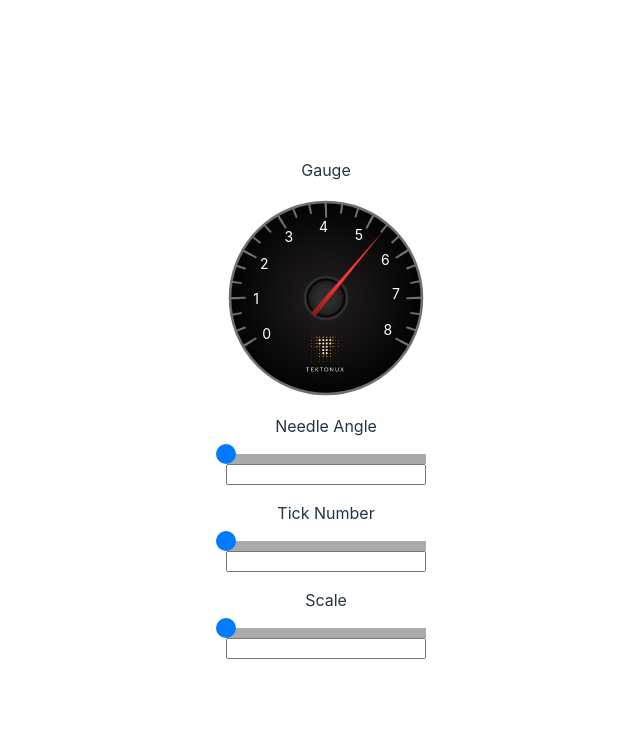
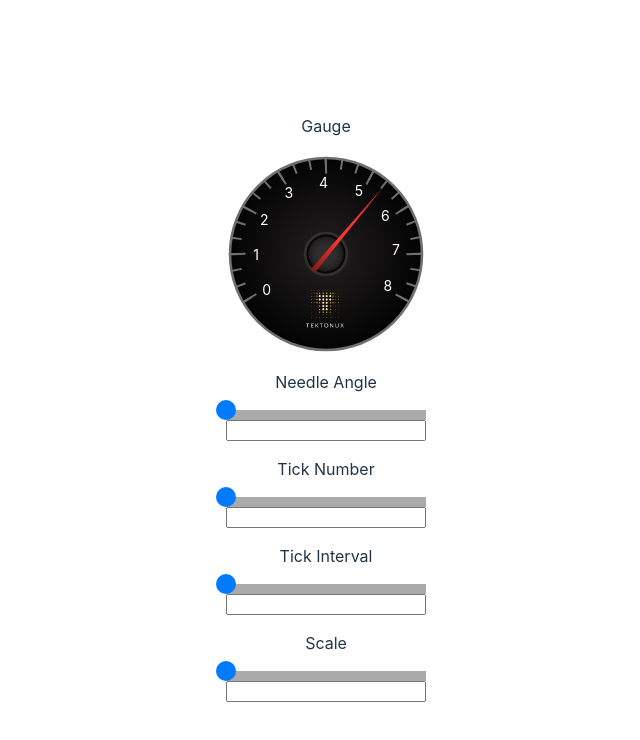
Before and after one commit to Taikk/gauge-app, a React (Vite) app: page / in a window 1280 px wide. Shown: the top 740 px of the page, without its empty margins (314-954 px from the left). Built offline with nearby package versions, Linux system fonts and the light colour scheme.

Commit message:
tickInterval controls

```diff
--- a/src/App.tsx
+++ b/src/App.tsx
@@ -6,13 +6,19 @@ import Slider from "./components/Slider";
 function App() {
   const [angle, setAngle] = useState<number | undefined>(undefined);
   const [ticks, setTicks] = useState<number | undefined>(undefined);
+  const [minorTicks, setMinorTicks] = useState<number | undefined>(undefined);
   const [scale, setScale] = useState<number | undefined>(undefined);
 
   return (
     <>
       <div className="container">
         <p>Gauge</p>
-        <Gauge angle={angle} tickNum={ticks} scale={scale} />
+        <Gauge
+          angle={angle}
+          tickNum={ticks}
+          scale={scale}
+          interval={minorTicks}
+        />
         <p>Needle Angle</p>
         <div className="slider">
           <Slider
@@ -49,6 +55,27 @@ function App() {
             setTicks(isNaN(newVal) ? undefined : newVal);
           }}
         />
+
+        {/* TICK INTERVAL */}
+        <p>Tick Interval</p>
+        <div className="slider">
+          <Slider
+            min={0}
+            max={5}
+            onChange={function (newVal): void {
+              setMinorTicks(Math.round(newVal));
+            }}
+          />
+        </div>
+        <input
+          type="text"
+          value={minorTicks?.toFixed(0)}
+          onChange={(e) => {
+            const newVal = parseFloat(e.target.value);
+            setMinorTicks(isNaN(newVal) ? undefined : newVal);
+          }}
+        />
+
         <p>Scale</p>
         <div className="slider">
           <Slider
--- a/src/components/Gauge.tsx
+++ b/src/components/Gauge.tsx
@@ -7,6 +7,7 @@ interface Prop {
   tickNum?: number;
   radius?: number;
   scale?: number;
+  interval?: number;
 }
 
 export const Gauge: React.FC<Prop> = ({
@@ -14,16 +15,17 @@ export const Gauge: React.FC<Prop> = ({
   tickNum = 9,
   radius = 47,
   scale = 1,
+  interval = 2,
 }) => {
   return (
-    <div className="gauge" style={{ width: '200px', height: '200px'}}>
+    <div className="gauge" style={{ width: "200px", height: "200px" }}>
       <svg
         viewBox="0 0 100 100"
         height="200"
         width="200"
         xmlns="http://www.w3.org/2000/svg"
         preserveAspectRatio="xMidYMid meet"
-        style={{transform: `scale(${scale})`}}
+        style={{ transform: `scale(${scale})` }}
       >
         <defs>
           <radialGradient
@@ -60,21 +62,21 @@ export const Gauge: React.FC<Prop> = ({
         <Ticks
           startAngle={-20}
           endAngle={220}
-          numTicks={tickNum * 3 - 2}
+          numMajorTicks={tickNum}
           radius={radius}
-          wh={100}
           tickStartAngle={-192}
           tickSize={9}
+          numMinorTicksBetweenMajor={interval}
         />
         <Ticks
           startAngle={-20}
           endAngle={220}
-          numTicks={tickNum}
+          numMajorTicks={tickNum}
           radius={radius}
-          wh={100}
           renderNumbers
           tickStartAngle={-192}
           tickSize={6}
+          numMinorTicksBetweenMajor={0}
         />
         <Needle pointAngle={angle} />
         <image
--- a/src/components/Ticks/Ticks.tsx
+++ b/src/components/Ticks/Ticks.tsx
@@ -3,37 +3,37 @@ import React from "react";
 interface Props {
   startAngle: number;
   endAngle: number;
-  numTicks: number;
+  numMajorTicks: number;
+  numMinorTicksBetweenMajor: number;
   radius: number;
-  wh: number;
   renderNumbers?: boolean;
   tickStartAngle: number;
-  tickSize: number,
+  tickSize: number;
 }
 
 const Ticks: React.FC<Props> = ({
   startAngle,
   endAngle,
-  numTicks,
+  numMajorTicks,
+  numMinorTicksBetweenMajor,
   radius,
-  wh,
   renderNumbers,
   tickStartAngle,
   tickSize,
 }) => {
   const points = [];
+  const totalTicks =
+    (numMajorTicks - 1) * numMinorTicksBetweenMajor + numMajorTicks;
 
   // Converting ticks to compensate for starting at 0 and changing degrees to radians
-
-  numTicks = numTicks - 1;
   startAngle = startAngle * (Math.PI / 180);
   endAngle = endAngle * (Math.PI / 180);
 
-  const angleStep = (endAngle - startAngle) / numTicks;
-  for (let i = 0; i <= numTicks; i++) {
+  const angleStep = (endAngle - startAngle) / (totalTicks - 1);
+  for (let i = 0; i < totalTicks; i++) {
     const angle = startAngle + angleStep * i + tickStartAngle * (Math.PI / 180);
-    const x = wh / 2 + radius * Math.cos(angle);
-    const y = wh / 2 + radius * Math.sin(angle);
+    const x = 100 / 2 + radius * Math.cos(angle);
+    const y = 100 / 2 + radius * Math.sin(angle);
     points.push({ x, y, angle });
   }
 
@@ -41,12 +41,7 @@ const Ticks: React.FC<Props> = ({
 
   return (
     <g>
-      <circle
-        cx="50%"
-        cy="50%"
-        r={radius}
-        fill="none"
-      />
+      <circle cx="50%" cy="50%" r={radius} fill="none" />
       {points.map((point, index) => (
         <React.Fragment>
           <rect
@@ -66,7 +61,7 @@ const Ticks: React.FC<Props> = ({
               x={point.x + (radius / 3 - radius / 1.7) * Math.cos(point.angle)}
               y={point.y + (radius / 3 - radius / 1.7) * Math.sin(point.angle)}
               fontSize="7"
-              textAnchor="middle" //Needed to center vertical and horizontal
+              textAnchor="middle"
               dominantBaseline="middle"
             >
               {index}
```
